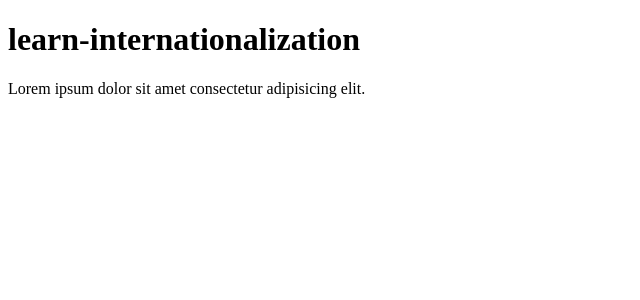
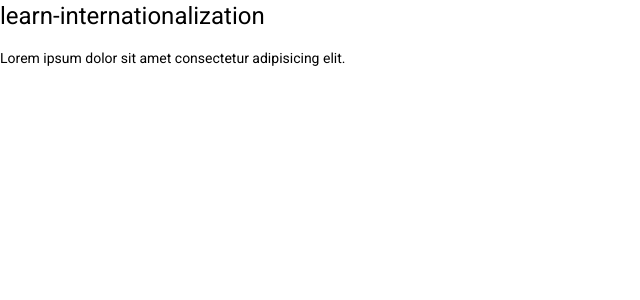
Before and after one commit to OanaSurdea/angular-i18n-support, an Angular app: page / in a window 1280 px wide. Shown: the top 300 px of the page, without its empty margins (0-640 px from the left). Built offline with nearby package versions, Linux system fonts and the light colour scheme.

Commit message:
feat(ui-theme): add @angular/material

```diff
--- a/angular.json
+++ b/angular.json
@@ -31,6 +31,7 @@
               "src/assets"
             ],
             "styles": [
+              "./node_modules/@angular/material/prebuilt-themes/indigo-pink.css",
               "src/styles.scss"
             ],
             "scripts": []
@@ -99,6 +100,7 @@
               "src/assets"
             ],
             "styles": [
+              "./node_modules/@angular/material/prebuilt-themes/indigo-pink.css",
               "src/styles.scss"
             ],
             "scripts": []
--- a/package.json
+++ b/package.json
@@ -11,10 +11,12 @@
   "private": true,
   "dependencies": {
     "@angular/animations": "~13.3.0",
+    "@angular/cdk": "^13.3.9",
     "@angular/common": "~13.3.0",
     "@angular/compiler": "~13.3.0",
     "@angular/core": "~13.3.0",
     "@angular/forms": "~13.3.0",
+    "@angular/material": "^13.3.9",
     "@angular/platform-browser": "~13.3.0",
     "@angular/platform-browser-dynamic": "~13.3.0",
     "@angular/router": "~13.3.0",
--- a/src/index.html
+++ b/src/index.html
@@ -6,8 +6,11 @@
   <base href="/">
   <meta name="viewport" content="width=device-width, initial-scale=1">
   <link rel="icon" type="image/x-icon" href="favicon.ico">
+  <link rel="preconnect" href="https://fonts.gstatic.com">
+  <link href="https://fonts.googleapis.com/css2?family=Roboto:wght@300;400;500&display=swap" rel="stylesheet">
+  <link href="https://fonts.googleapis.com/icon?family=Material+Icons" rel="stylesheet">
 </head>
-<body>
+<body class="mat-typography">
   <app-root></app-root>
 </body>
 </html>
--- a/src/styles.scss
+++ b/src/styles.scss
@@ -1 +1,4 @@
 /* You can add global styles to this file, and also import other style files */
+
+html, body { height: 100%; }
+body { margin: 0; font-family: Roboto, "Helvetica Neue", sans-serif; }
```
Also changed, not shown: 1 other file (tests, documents, lock files or other folders).
